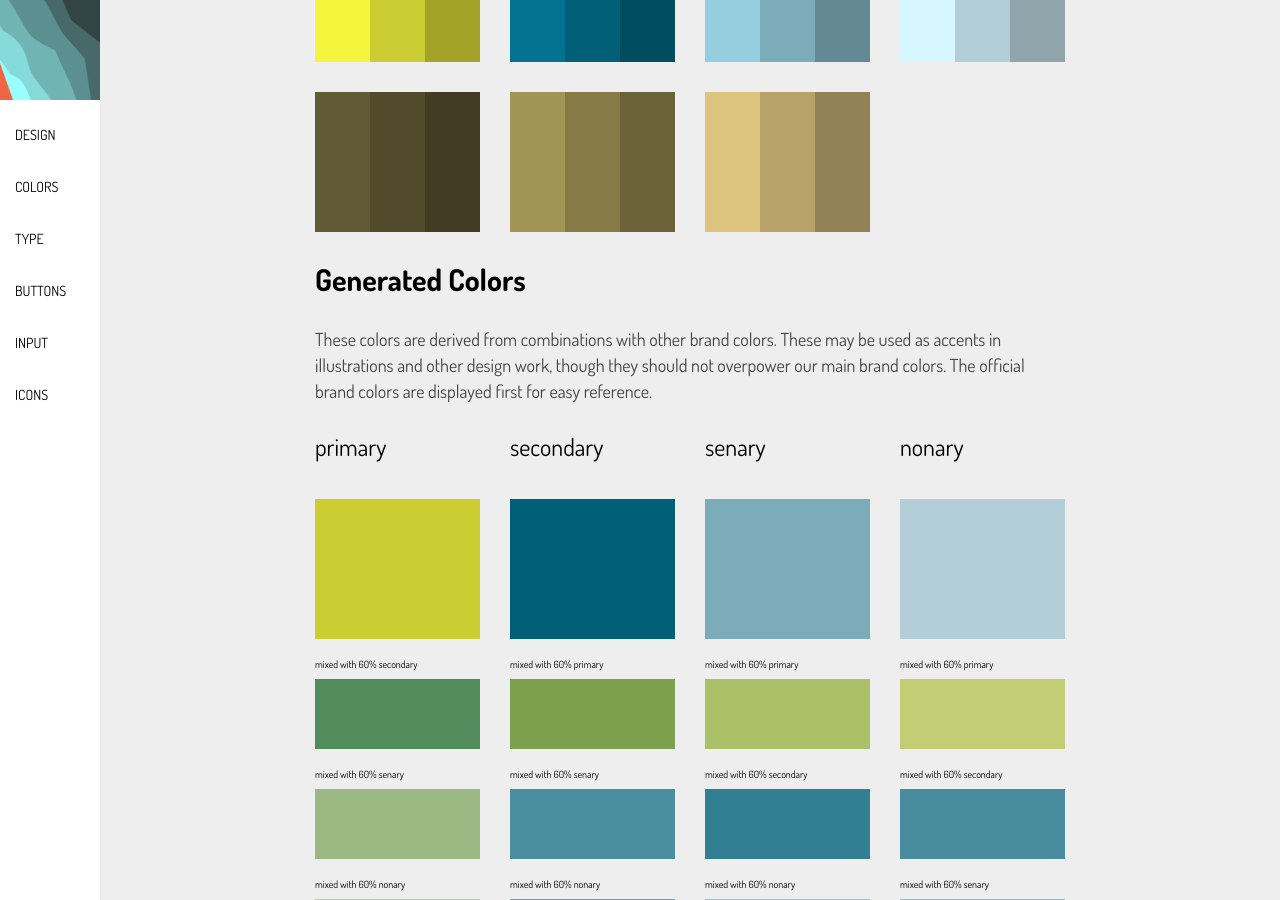
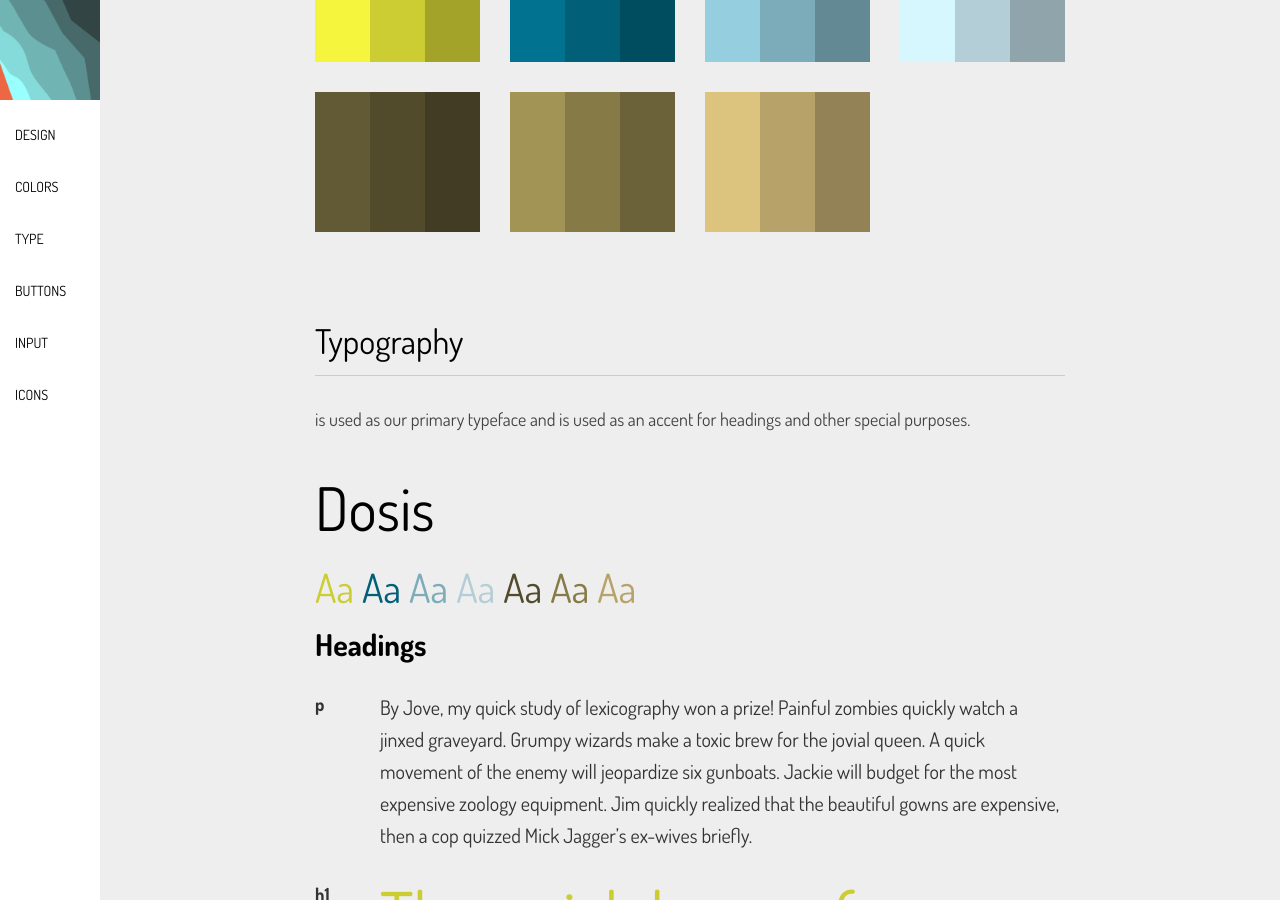
Before and after one commit to StudioAlloy/style-guide-nvb, a Jekyll site: the page built from index.html, in a window 1280 px wide and 900 px high, scrolled down 4105 px. Built offline with Jekyll 4.4.1, drawn with Linux system fonts in a browser that asks for light colours; some of the changed text lies outside the part shown.

Commit message:
removed mixed colors

```diff
--- a/index.html
+++ b/index.html
@@ -44,7 +44,7 @@ html {
 				{% assign color = site.data.colors | where: "kind", "primary" %}
 				{% include loop-tint.html %}
 			</div>
-			<h2 class="section-subheader">Generated Colors</h2>
+			<!-- <h2 class="section-subheader">Generated Colors</h2>
 			<p class="lead">
 				These colors are derived from combinations with other brand colors. These may be used as accents in illustrations and other design work, though they should not overpower our main brand colors. The official brand colors are displayed first for easy reference.
 			</p>
@@ -52,7 +52,7 @@ html {
 			<div class="row">
 				{% assign color = site.data.colors | where: "kind", "primary" %}
 				{% include loop-mixed.html %}
-			</div>
+			</div> -->
 			<!-- Typography -->
 			<h1 class="section-header" id="typography">Typography</h1>
 
```
